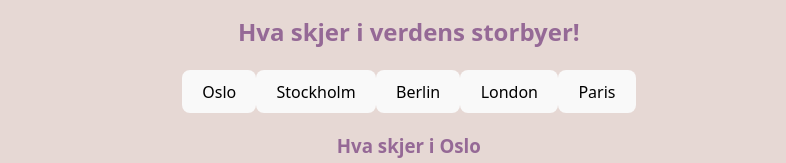
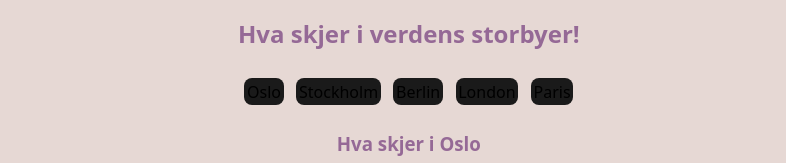
Before and after one commit to MirnaBuntic/UIN_eksamen, a React (Vite) app: page / in a window 1280 px wide. Shown: the part 412-575 px from the top of the page, without its empty margins (1-787 px from the left). Built offline with nearby package versions, Linux system fonts and the light colour scheme; no server answers.

Commit message:
Startet på scss på EventPage

```diff
--- a/src/styles/artister.scss
+++ b/src/styles/artister.scss
@@ -0,0 +1,13 @@
+button{
+  border-radius:8px;
+  border:1px solid transparent;
+  padding:0.1em 0.1em;
+  font-size: 1em;
+  font-weight: 500;
+  font-family: inherit;
+  background-color: #1a1a1a;
+  cursor: pointer;
+  transition:
+  border-color 0.25s;
+  margin: 0.4rem;
+}
```
